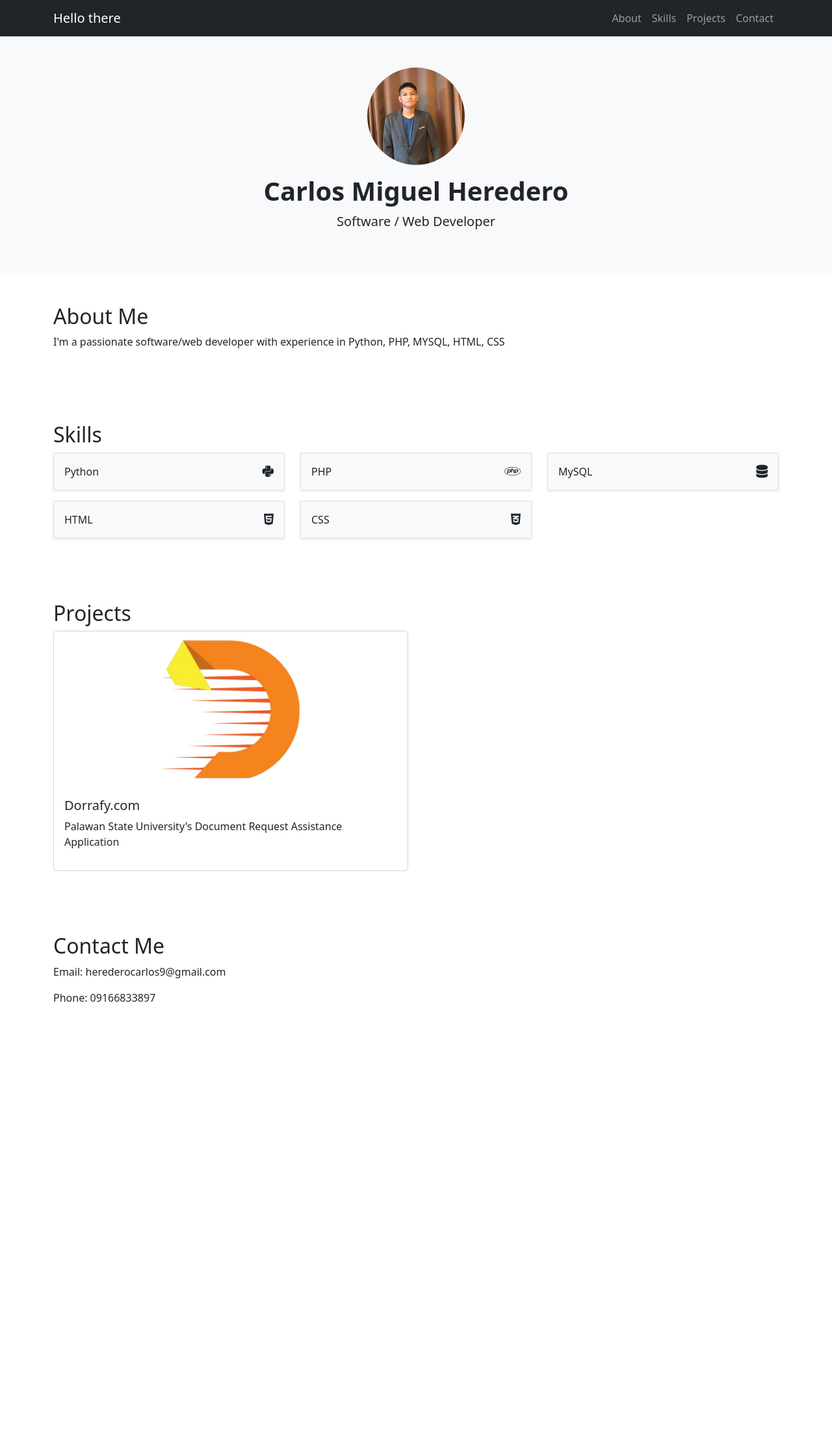
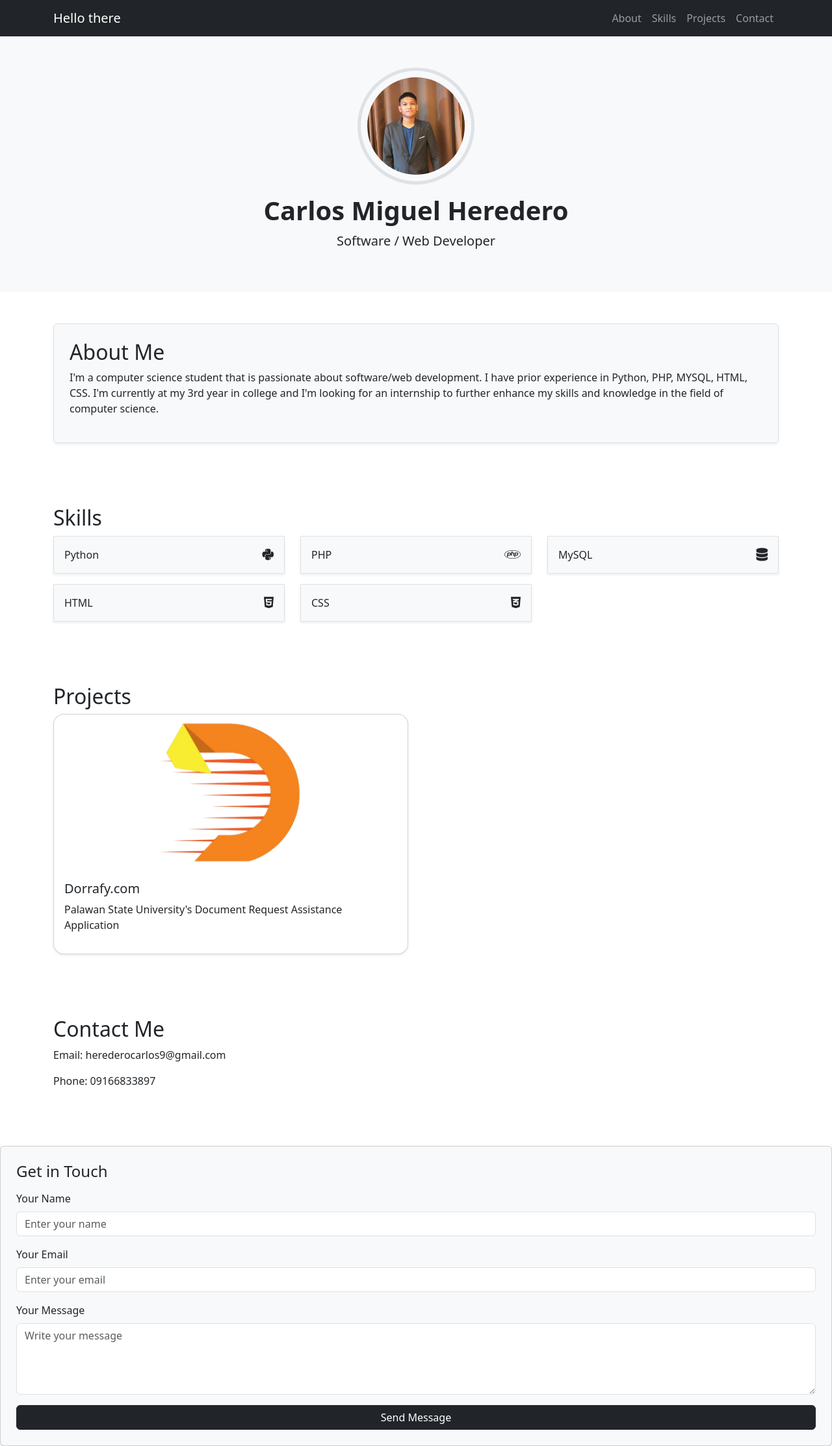
Before and after one commit to Carl2121/Portfolio-Bootsrap, a plain HTML site: page index.html in a window 1280 px wide. Shown: the whole page at 65% size. Before the commit the page ends 1612 px from the top, so only its background shows below. Drawn offline with nearby package versions, Linux system fonts and the light colour scheme.

Commit message:
minor changes

```diff
--- a/index.html
+++ b/index.html
@@ -1,31 +1,60 @@
 <!DOCTYPE html>
 <html lang="en">
-
   <head>
-    <meta charset="UTF-8">
-    <meta name="viewport" content="width=device-width, initial-scale=1">
+    <meta charset="UTF-8" />
+    <meta name="viewport" content="width=device-width, initial-scale=1" />
     <title>Portfolio</title>
-    <link href="https://cdn.jsdelivr.net/npm/bootstrap@5.3.3/dist/css/bootstrap.min.css" rel="stylesheet">
-    <link rel="stylesheet" href="https://cdnjs.cloudflare.com/ajax/libs/font-awesome/6.4.2/css/all.min.css">
-
+    <link
+      href="https://cdn.jsdelivr.net/npm/bootstrap@5.3.3/dist/css/bootstrap.min.css"
+      rel="stylesheet"
+    />
+    <link
+      rel="stylesheet"
+      href="https://cdnjs.cloudflare.com/ajax/libs/font-awesome/6.4.2/css/all.min.css"
+    />
   </head>
 
   <body>
-
     <!-- Navbar will be loaded here -->
     <div id="navbar-container"></div>
 
     <!-- Profile Section -->
     <section class="text-center p-5 bg-light">
-        <img src="assets/heredero.jpg" class="rounded-circle mb-3" width="150" height="150" alt="Profile">
-        <h1 class="fw-bold">Carlos Miguel Heredero</h1>
+      <div
+        class="d-flex justify-content-center align-items-center position-relative"
+        style="width: 180px; height: 180px; margin: auto"
+      >
+        <!-- Outer Circle -->
+        <div
+          class="position-absolute rounded-circle border border-5"
+          style="width: 180px; height: 180px; border-color: #1c1a1a"
+          style="width: 180px; height: 180px"
+        ></div>
+        <!-- Profile Image -->
+        <img
+          src="assets/heredero.jpg"
+          class="rounded-circle position-relative"
+          width="150"
+          height="150"
+          alt="Profile"
+        />
+      </div>
+      <h1 class="fw-bold mt-3">Carlos Miguel Heredero</h1>
       <p class="lead">Software / Web Developer</p>
     </section>
 
     <!-- About Section -->
     <section id="about" class="container py-5">
+      <div class="p-4 bg-light border rounded shadow-sm">
         <h2>About Me</h2>
-        <p>I'm a passionate software/web developer with experience in Python, PHP, MYSQL, HTML, CSS</p>
+        <p>
+          I'm a computer science student that is passionate about software/web
+          development. I have prior experience in Python, PHP, MYSQL, HTML, CSS.
+          I'm currently at my 3rd year in college and I'm looking for an
+          internship to further enhance my skills and knowledge in the field of
+          computer science.
+        </p>
+      </div>
     </section>
 
     <!-- Skills Section -->
@@ -34,19 +63,25 @@
       <div class="row">
         <!-- First row with 3 items -->
         <div class="col-md-4">
-                <div class="d-flex justify-content-between align-items-center p-3 border bg-light shadow-sm transition">
+          <div
+            class="d-flex justify-content-between align-items-center p-3 border bg-light shadow-sm transition"
+          >
             <span>Python</span>
             <i class="fab fa-python fa-lg"></i>
           </div>
         </div>
         <div class="col-md-4">
-                <div class="d-flex justify-content-between align-items-center p-3 border bg-light shadow-sm transition">
+          <div
+            class="d-flex justify-content-between align-items-center p-3 border bg-light shadow-sm transition"
+          >
             <span>PHP</span>
             <i class="fab fa-php fa-lg"></i>
           </div>
         </div>
         <div class="col-md-4">
-                <div class="d-flex justify-content-between align-items-center p-3 border bg-light shadow-sm transition">
+          <div
+            class="d-flex justify-content-between align-items-center p-3 border bg-light shadow-sm transition"
+          >
             <span>MySQL</span>
             <i class="fas fa-database fa-lg"></i>
           </div>
@@ -56,13 +91,17 @@
       <!-- Second row with 2 items -->
       <div class="row mt-3">
         <div class="col-md-4">
-                <div class="d-flex justify-content-between align-items-center p-3 border bg-light shadow-sm transition">
+          <div
+            class="d-flex justify-content-between align-items-center p-3 border bg-light shadow-sm transition"
+          >
             <span>HTML</span>
             <i class="fab fa-html5 fa-lg"></i>
           </div>
         </div>
         <div class="col-md-4">
-                <div class="d-flex justify-content-between align-items-center p-3 border bg-light shadow-sm transition">
+          <div
+            class="d-flex justify-content-between align-items-center p-3 border bg-light shadow-sm transition"
+          >
             <span>CSS</span>
             <i class="fab fa-css3-alt fa-lg"></i>
           </div>
@@ -70,26 +109,38 @@
       </div>
     </section>
 
-
     <!-- Projects Section -->
     <section id="projects" class="container py-5">
       <h2>Projects</h2>
       <div class="row">
         <div class="col-md-6">
-                <a href="https://dorrafy.com" target="_blank" class="text-decoration-none text-dark">
-                    <div class="card">
-                        <img src="assets/dorrafy.png" class="card-img-top img-fluid"
-                            style="height: 240px; object-fit: contain;" alt="dorrafy_image">
+          <a
+            href="https://dorrafy.com"
+            target="_blank"
+            class="text-decoration-none text-dark"
+          >
+            <div class="card rounded-4 shadow-sm">
+              <img
+                src="assets/dorrafy.png"
+                class="card-img-top img-fluid"
+                style="height: 240px; object-fit: contain"
+                alt="dorrafy_image"
+              />
               <div class="card-body position-relative">
                 <h5 class="card-title">Dorrafy.com</h5>
-                            <p class="card-text">Palawan State University's Document Request Assistance Application</p>
-                            <span class="stretched-link"></span> <!-- Ensures the whole card is clickable -->
+                <p class="card-text">
+                  Palawan State University's Document Request Assistance
+                  Application
+                </p>
+                <span class="stretched-link"></span>
+                <!-- Ensures the whole card is clickable -->
               </div>
             </div>
           </a>
         </div>
       </div>
     </section>
+
     <!-- Contact Section -->
     <section id="contact" class="container py-5">
       <h2>Contact Me</h2>
@@ -97,14 +148,40 @@
       <p>Phone: 09166833897</p>
     </section>
 
+      <!-- Get in Touch Form -->
+  <div class="card p-4 shadow-sm bg-light mt-4">
+    <h4 class="mb-3">Get in Touch</h4>
+    <form>
+      <div class="mb-3">
+        <label for="name" class="form-label">Your Name</label>
+        <input type="text" class="form-control" id="name" placeholder="Enter your name" required />
+      </div>
+
+      <div class="mb-3">
+        <label for="email" class="form-label">Your Email</label>
+        <input type="email" class="form-control" id="email" placeholder="Enter your email" required />
+      </div>
+
+      <div class="mb-3">
+        <label for="message" class="form-label">Your Message</label>
+        <textarea class="form-control" id="message" rows="4" placeholder="Write your message" required></textarea>
+      </div>
+
+      <button type="submit" class="btn btn-dark w-100">Send Message</button>
+    </form>
+  </div>
+</section>
+
     <script>
-        fetch('navbar.html')
-            .then(response => response.text())
-            .then(data => document.getElementById('navbar-container').innerHTML = data)
-            .catch(error => console.error('Error loading navbar:', error));
+      fetch("navbar.html")
+        .then((response) => response.text())
+        .then(
+          (data) =>
+            (document.getElementById("navbar-container").innerHTML = data)
+        )
+        .catch((error) => console.error("Error loading navbar:", error));
     </script>
 
     <script src="https://cdn.jsdelivr.net/npm/bootstrap@5.3.3/dist/js/bootstrap.bundle.min.js"></script>
   </body>
-
 </html>
```
Lines whose indentation alone changed are shown as unchanged.
